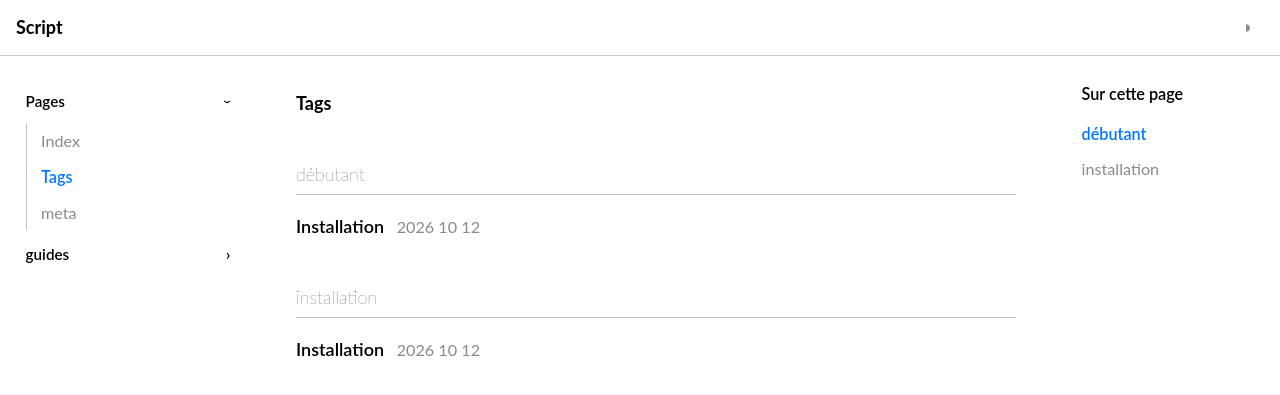
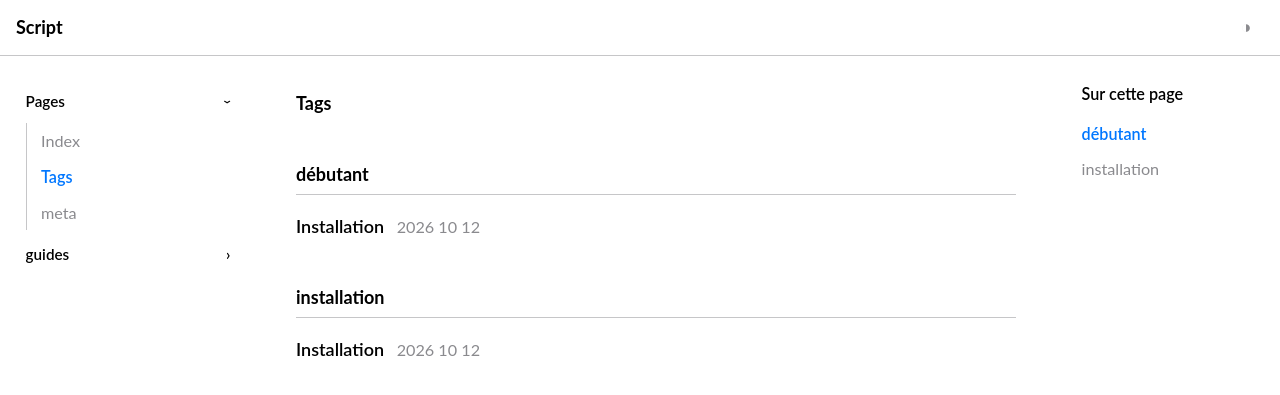
Before and after one commit to script-txt/script-txt.github.io, a Jekyll site: the page built from tags.html, in a window 1280 px wide. Shown: the top 395 px of the page. Built offline with Jekyll 4.4.1, drawn with Linux system fonts in a browser that asks for light colours.

Commit message:
Update font weight

```diff
--- a/_layouts/default.html
+++ b/_layouts/default.html
@@ -96,7 +96,7 @@
   main { padding: 2rem 2.5rem 4rem; max-width: 50rem; width: 100%; }
   main h1 { font-size: 1em; line-height: inherit; margin: 0 0 1rem; }
   main h2 {
-    font-size: 1em; font-weight: lighter; line-height: inherit;
+    font-size: 1em; font-weight: bold; line-height: inherit;
     margin: 2.5rem 0 1rem; padding-bottom: .3rem;
     border-bottom: 1px solid var(--border);
   }
```
